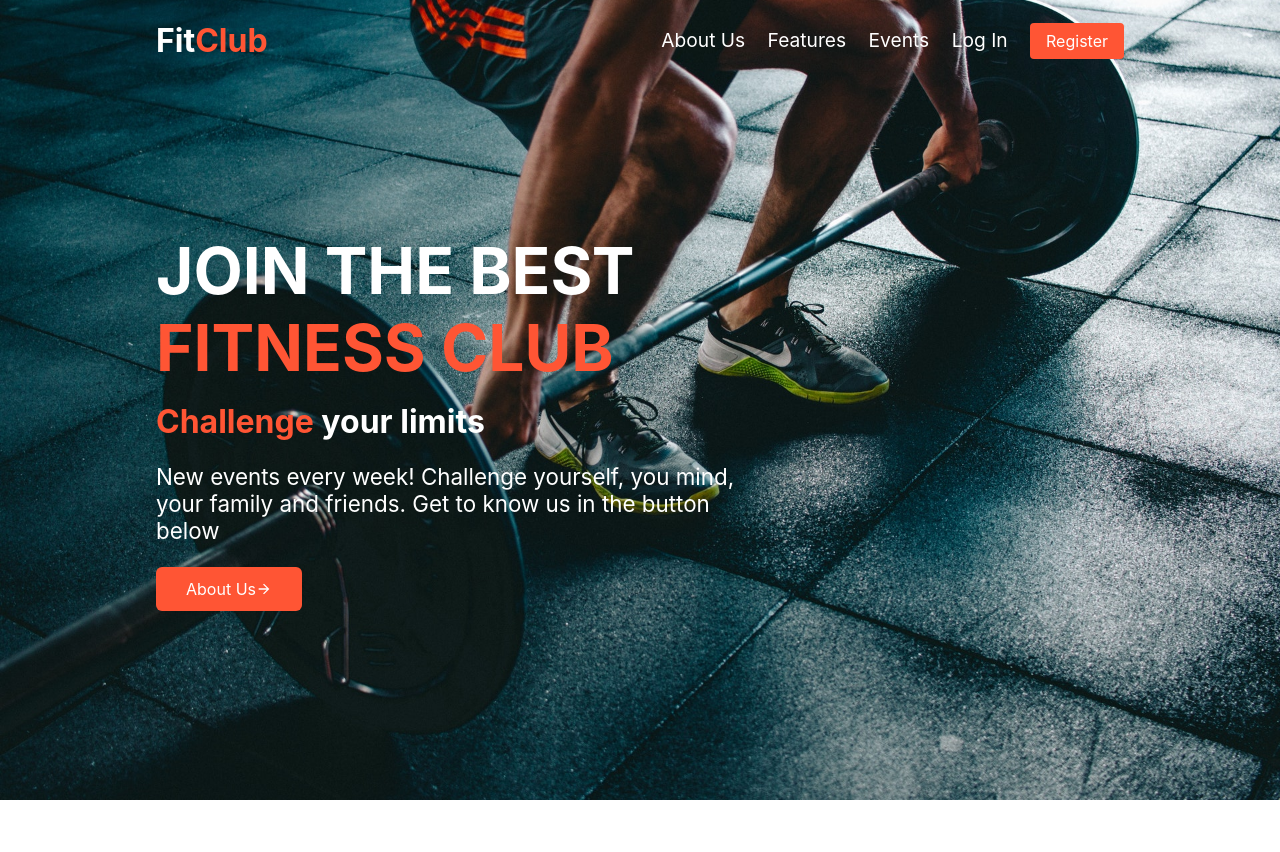
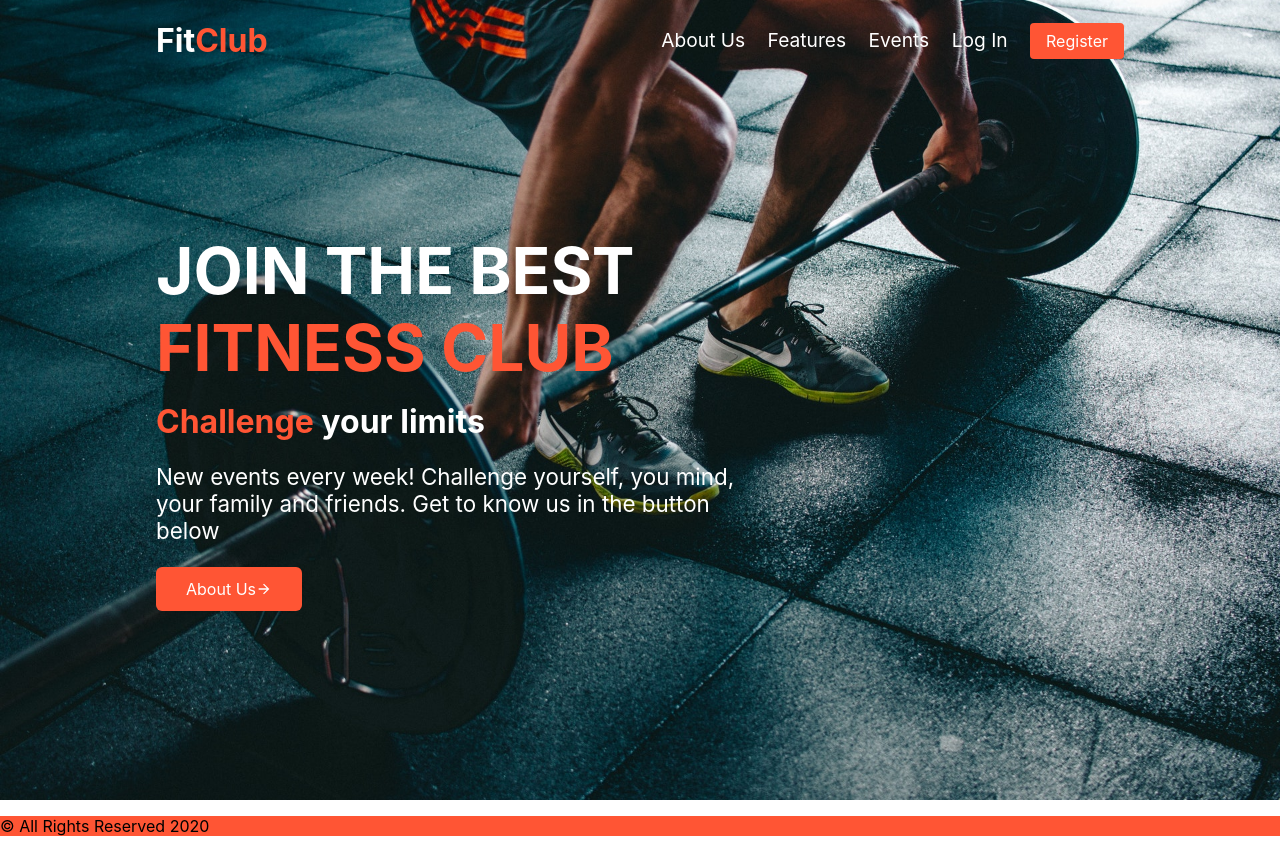
Before and after one commit to josh231101/FitnessClub, a React (Create React App) app in the folder frontend/: page / in a window 1280 px wide. Before the commit the page ends 800 px from the top, so only its background shows below. Built offline with nearby package versions, Linux system fonts and the light colour scheme.

Commit message:
Add footer

```diff
--- /dev/null
+++ b/frontend/src/components/Footer/Footer.css
@@ -0,0 +1,5 @@
+footer {
+  background-color: #ff5534;
+  margin: 0;
+  padding: 0;
+}
--- a/frontend/src/components/Footer/index.js
+++ b/frontend/src/components/Footer/index.js
@@ -1,11 +1,14 @@
-import React from 'react'
+import React from "react";
+import "./Footer.css";
 
-const index = () => {
-    return (
-        <div>
+const Footer = () => {
+  const date = new Date().getFullYear();
+  return (
+    <footer>
+      <div className="footer__wrapper container"></div>
+      <p>&copy; All Rights Reserved {date}</p>
+    </footer>
+  );
+};
 
-        </div>
-    )
-}
-
-export default index
+export default Footer;
--- a/frontend/src/components/HeroSection/HeroComponents.css
+++ b/frontend/src/components/HeroSection/HeroComponents.css
@@ -11,13 +11,15 @@ header {
   animation: fadeIn 1s;
 }
 .mainHeader__wrapper {
+  display: grid;
+  grid-template-columns: repeat(10, 1fr);
+  grid-column-gap: 0;
+}
+.container {
   max-width: 968px;
   width: 100%;
   margin-right: auto;
   margin-left: auto;
-  display: grid;
-  grid-template-columns: repeat(10, 1fr);
-  grid-column-gap: 0;
 }
 .mainHeader__wrapper__grid {
   grid-column: 1 / span 6;
--- a/frontend/src/components/HeroSection/index.js
+++ b/frontend/src/components/HeroSection/index.js
@@ -5,7 +5,7 @@ import { Link as LinkS } from "react-scroll";
 const HeroSection = () => {
   return (
     <header className="mainHeader">
-      <div className="mainHeader__wrapper">
+      <div className="container mainHeader__wrapper">
         <div className="mainHeader__wrapper__grid">
           <h1 className="mainHeader__wrapper__grid__text">
             JOIN THE BEST
--- a/frontend/src/index.css
+++ b/frontend/src/index.css
@@ -5,6 +5,7 @@
 
 body {
   margin: 0;
+  padding: 0;
   font-family: -apple-system, BlinkMacSystemFont, "Segoe UI", "Roboto", "Oxygen",
     "Ubuntu", "Cantarell", "Fira Sans", "Droid Sans", "Helvetica Neue",
     sans-serif;
--- a/frontend/src/pages/Home/index.js
+++ b/frontend/src/pages/Home/index.js
@@ -1,4 +1,5 @@
 import React from "react";
+import Footer from "../../components/Footer";
 import HeroSection from "../../components/HeroSection";
 import Navbar from "../../components/Navbar";
 const Home = () => {
@@ -6,6 +7,7 @@ const Home = () => {
     <>
       <Navbar />
       <HeroSection />
+      <Footer />
     </>
   );
 };
```
Also changed, not shown: frontend/src/components/Main/index.js (added).
